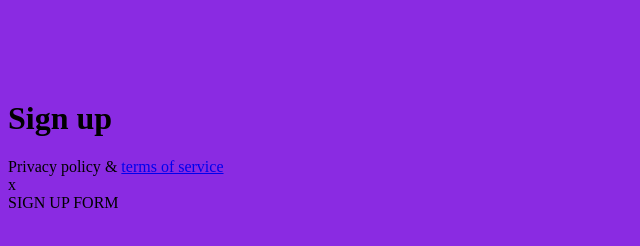
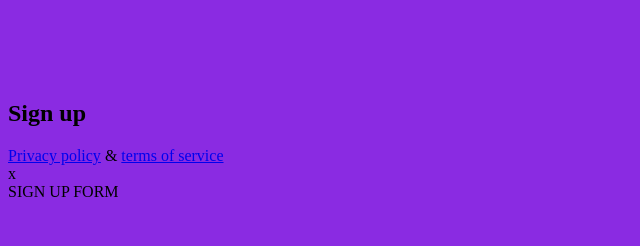
Before and after one commit to Si-ghub/4-sign-up, a plain HTML site: page index.html in a window 1280 px wide. Shown: the whole page, without its empty margins (0-640 px from the left). Drawn offline with Linux system fonts and the light colour scheme.

Commit message:
CSS changes

```diff
--- a/index.html
+++ b/index.html
@@ -11,20 +11,19 @@
 <body>
     <main class="container"
         <div class="left-column">
-            <h1 class="main-title">Sign up</h1>
-            <footer class="bottom-links"
+            <h2 class="main-title">Sign up</h2>
+            <footer class="bottom-links">
                <a href="#">Privacy policy</a>
                <span>&</span>
                <a href="#">terms of service</a>
             </footer>
         </div>
-        <div>
+            <div class="right-column"
             <div class="close">x</div>
             <form class="form">
                 SIGN UP FORM
             </form>
         </div>
     </main>
-
 </body>
 </html>
```
